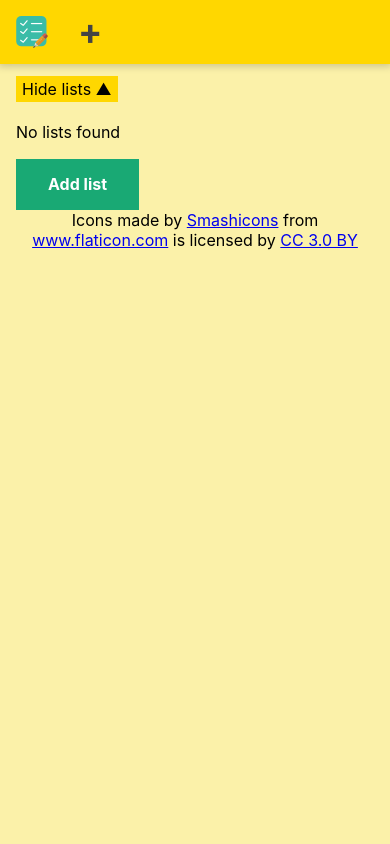
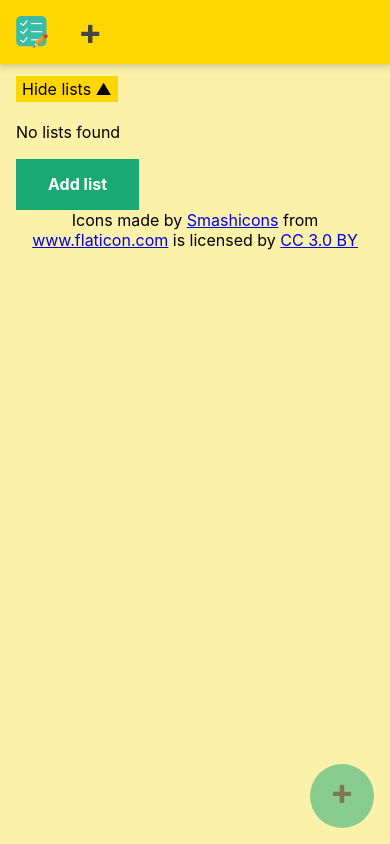
Before and after one commit to petermacko90/lists, a React (Create React App) app: page / in a window 390 px wide. Built offline with nearby package versions, Linux system fonts and the light colour scheme.

Commit message:
show floating add list button on small screens

```diff
--- /dev/null
+++ b/src/App.css
@@ -0,0 +1,8 @@
+.floating-button {
+  opacity: 0.5;
+  line-height: 54px;
+}
+
+.floating-button:hover {
+  opacity: 1;
+}
--- a/src/App.js
+++ b/src/App.js
@@ -5,6 +5,7 @@ import Lists from './components/Lists/Lists';
 import CurrentList from './components/CurrentList/CurrentList';
 import AddList from './components/AddList/AddList';
 import Footer from './components/Footer/Footer';
+import './App.css';
 
 class App extends Component {
   constructor() {
@@ -72,6 +73,13 @@ class App extends Component {
             <CurrentList showLists={this.showLists} />
         }
         <Footer />
+        {
+          this.state.windowWidth < 480 &&
+            <div onClick={this.showAddList} title="Add list"
+            className="floating-button w3 h3 br-100 fixed z-1 bottom-1 right-1 bg-green f2 b tc pointer">
+              +
+            </div>
+        }
       </Fragment>
     );
   }
```
